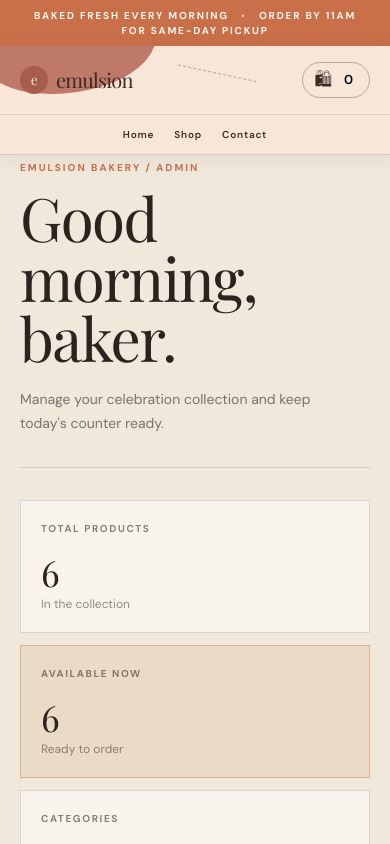
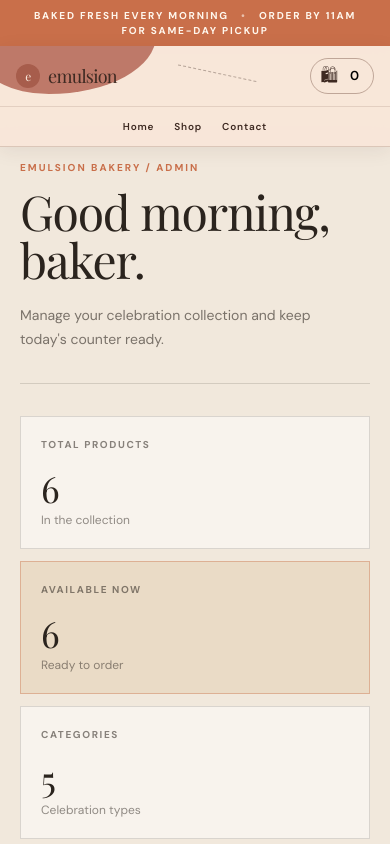
Before and after one commit to mridul360/Emulsion, a React (Vite) app: page /admin in a window 390 px wide. Shown: the top 844 px of the page. Built offline with nearby package versions, Linux system fonts and the light colour scheme; a web font is replaced by a local one.

Commit message:
feat: Update typography styles across multiple components for improved readability and consistency

```diff
--- a/src/components/Navbar.jsx
+++ b/src/components/Navbar.jsx
@@ -8,12 +8,12 @@ export default function Navbar() {
     <header className="relative overflow-hidden border-b border-[#6b4637]/20 bg-[#f8e6d9]/95 text-[#3e2a22] shadow-[0_4px_18px_rgba(62,42,34,0.08)] backdrop-blur-sm">
       <div className="pointer-events-none absolute -left-5 -top-12 h-24 w-44 rounded-br-[70%] rounded-bl-[45%] bg-[#b05e4d]/80" />
       <div className="pointer-events-none absolute right-1/3 top-0 h-7 w-20 rotate-12 border-b border-dashed border-[#3e2a22]/50 opacity-70" />
-      <div className="relative mx-auto flex max-w-350 items-center justify-between gap-6 px-5 py-4 md:px-10">
+      <div className="relative mx-auto flex max-w-350 items-center justify-between gap-3 px-4 py-3 sm:gap-6 sm:px-5 sm:py-4 md:px-10">
         <Link
           to="/"
-          className="flex shrink-0 items-center gap-2 font-serif text-xl font-bold tracking-[-0.04em] md:text-2xl"
+          className="flex shrink-0 items-center gap-2 font-serif text-lg font-bold tracking-[-0.04em] sm:text-xl md:text-2xl"
         >
-          <span className="flex h-7 w-7 items-center justify-center rounded-full bg-[#a75d4c] text-sm text-[#f8e6d9]">
+          <span className="flex h-6 w-6 items-center justify-center rounded-full bg-[#a75d4c] text-xs text-[#f8e6d9] sm:h-7 sm:w-7 sm:text-sm">
             e
           </span>
           emulsion
@@ -50,7 +50,7 @@ export default function Navbar() {
           aria-label={`Shopping cart with ${count} items`}
           title="Shopping cart"
           className={({ isActive }) =>
-            `flex shrink-0 items-center gap-2 rounded-full border px-3 py-2 text-[10px] font-semibold tracking-[0.08em] transition ${isActive ? "border-[#a75d4c] bg-[#a75d4c] text-[#fff8f1]" : "border-[#6b4637]/40 hover:border-[#a75d4c] hover:text-[#a75d4c]"}`
+            `flex shrink-0 items-center gap-2 rounded-full border px-2.5 py-2 text-[10px] font-semibold tracking-[0.08em] transition sm:px-3 ${isActive ? "border-[#a75d4c] bg-[#a75d4c] text-[#fff8f1]" : "border-[#6b4637]/40 hover:border-[#a75d4c] hover:text-[#a75d4c]"}`
           }
         >
           <span aria-hidden="true" className="text-lg leading-none">
--- a/src/components/ProductCard.jsx
+++ b/src/components/ProductCard.jsx
@@ -19,8 +19,8 @@ export default function ProductCard({ product }) {
           {product.tag}
         </span>
       </Link>
-      <div className="flex items-start justify-between gap-3 pt-4">
-        <div>
+      <div className="flex flex-col gap-3 pt-4 sm:flex-row sm:items-start sm:justify-between">
+        <div className="min-w-0">
           <Link
             to={`/product/${product.id}`}
             className="font-serif text-lg tracking-[-0.02em] hover:text-[#c96f4a] md:text-xl"
@@ -35,7 +35,7 @@ export default function ProductCard({ product }) {
           onClick={() => add(product)}
           aria-label={`Add ${product.name} to cart`}
           title="Add to cart"
-          className="group/cart flex shrink-0 items-center gap-2 rounded-full border border-[#285447] bg-[#285447] px-4 py-3 text-[10px] font-bold uppercase tracking-widest text-[#fff7ed] transition hover:border-[#c96f4a] hover:bg-[#c96f4a]"
+          className="group/cart flex w-fit shrink-0 items-center gap-2 rounded-full border border-[#285447] bg-[#285447] px-4 py-3 text-[10px] font-bold uppercase tracking-widest text-[#fff7ed] transition hover:border-[#c96f4a] hover:bg-[#c96f4a]"
         >
           <svg
             aria-hidden="true"
--- a/src/pages/About.jsx
+++ b/src/pages/About.jsx
@@ -6,7 +6,7 @@ export default function About() {
           <p className="text-[10px] font-bold uppercase tracking-[0.2em] text-[#c96f4a]">
             Our story
           </p>
-          <h1 className="mt-4 font-serif text-6xl leading-[0.9] tracking-tighter md:text-8xl">
+          <h1 className="mt-4 font-serif text-5xl leading-[0.94] tracking-tighter sm:text-6xl md:text-8xl">
             Baked for the <em>in-between</em> moments.
           </h1>
         </div>
--- a/src/pages/Admin.jsx
+++ b/src/pages/Admin.jsx
@@ -90,7 +90,7 @@ export default function Admin() {
             <p className="text-[10px] font-bold uppercase tracking-[0.2em] text-[#c96f4a]">
               Emulsion bakery / Admin
             </p>
-            <h1 className="mt-3 font-serif text-6xl tracking-tight md:text-8xl">
+            <h1 className="mt-3 font-serif text-5xl tracking-tight sm:text-6xl md:text-8xl">
               Good morning, baker.
             </h1>
           </div>
@@ -170,7 +170,7 @@ export default function Admin() {
               </p>
               <h2 className="mt-1 font-serif text-3xl">Your bakes</h2>
             </div>
-            <label className="flex min-w-64 items-center gap-3 border-b border-[#2b241e]/30 py-2 text-sm">
+            <label className="flex w-full max-w-md min-w-0 items-center gap-3 border-b border-[#2b241e]/30 py-2 text-sm">
               <span className="text-base opacity-50">⌕</span>
               <input
                 value={query}
--- a/src/pages/Contact.jsx
+++ b/src/pages/Contact.jsx
@@ -33,7 +33,7 @@ export default function Contact() {
           <p className="text-[10px] font-bold uppercase tracking-[0.2em] text-[#c96f4a]">
             Contact us
           </p>
-          <h1 className="mt-4 max-w-2xl font-serif text-6xl leading-[0.9] tracking-tighter md:text-8xl">
+          <h1 className="mt-4 max-w-2xl font-serif text-5xl leading-[0.94] tracking-tighter sm:text-6xl md:text-8xl">
             Let&apos;s make something <em>worth sharing.</em>
           </h1>
           <p className="mt-7 max-w-md text-base leading-7 opacity-70">
@@ -72,7 +72,7 @@ export default function Contact() {
           <p className="text-[10px] font-bold uppercase tracking-[0.2em] text-[#c96f4a]">
             Send a note
           </p>
-          <h2 className="mt-4 font-serif text-5xl tracking-tight">
+            <h2 className="mt-4 font-serif text-4xl tracking-tight sm:text-5xl">
             Tell us what you&apos;re planning.
           </h2>
         </div>
--- a/src/pages/Home.jsx
+++ b/src/pages/Home.jsx
@@ -13,7 +13,7 @@ export default function Home() {
             Emulsion bakery / Est. 2020
           </p>
           <div>
-            <h1 className="max-w-xl font-serif text-6xl leading-[0.88] tracking-tighter md:text-8xl">
+            <h1 className="max-w-xl font-serif text-5xl leading-[0.9] tracking-tighter sm:text-6xl md:text-8xl">
               Good bread, <em>good days.</em>
             </h1>
             <p className="mt-7 max-w-sm text-sm leading-6 text-[#fff7ed]/75">
@@ -28,7 +28,7 @@ export default function Home() {
             </Link>
           </div>
         </div>
-        <div className="relative min-h-132.5 overflow-hidden bg-[#d5ad8e] md:min-h-160">
+        <div className="relative min-h-112 overflow-hidden bg-[#d5ad8e] md:min-h-160">
           <img
             src="https://images.unsplash.com/photo-1509440159596-0249088772ff?auto=format&fit=crop&w=1200&q=85"
             alt="Fresh rustic bread loaves"
@@ -45,7 +45,7 @@ export default function Home() {
             01 / The counter
           </p>
           <div className="mt-3 flex flex-col justify-between gap-5 md:flex-row md:items-end">
-            <h2 className="font-serif text-5xl tracking-tight">
+            <h2 className="font-serif text-4xl tracking-tight sm:text-5xl">
               Today’s favorites
             </h2>
             <Link
@@ -68,7 +68,7 @@ export default function Home() {
           <p className="text-[10px] font-bold uppercase tracking-[0.2em] text-[#c96f4a]">
             03 / Made properly
           </p>
-          <h2 className="mt-5 max-w-md font-serif text-5xl leading-[0.94] tracking-tighter md:text-7xl">
+          <h2 className="mt-5 max-w-md font-serif text-4xl leading-[0.98] tracking-tighter sm:text-5xl md:text-7xl">
             The long way is the <em>right</em> way.
           </h2>
           <p className="mt-7 max-w-sm text-sm leading-6 opacity-70">
--- a/src/pages/ProductDetails.jsx
+++ b/src/pages/ProductDetails.jsx
@@ -36,7 +36,7 @@ export default function ProductDetails() {
         <p className="mt-12 text-[10px] font-bold uppercase tracking-[0.2em] text-[#c96f4a]">
           {product.category} / {product.tag}
         </p>
-        <h1 className="mt-4 font-serif text-6xl leading-[0.92] tracking-tight">
+        <h1 className="mt-4 font-serif text-5xl leading-[0.94] tracking-tight sm:text-6xl">
           {product.name}
         </h1>
         <p className="mt-6 font-serif text-2xl">{formatPrice(product.price)}</p>
--- a/src/pages/Shop.jsx
+++ b/src/pages/Shop.jsx
@@ -21,7 +21,7 @@ export default function Shop() {
         <p className="text-[10px] font-bold uppercase tracking-[0.2em] text-[#c96f4a]">
           Celebration bakery
         </p>
-        <h1 className="mt-3 font-serif text-6xl tracking-tighter md:text-8xl">
+        <h1 className="mt-3 font-serif text-5xl tracking-tighter sm:text-6xl md:text-8xl">
           Made for your big moments.
         </h1>
         <p className="mt-5 max-w-md text-sm leading-6 opacity-65">
```
